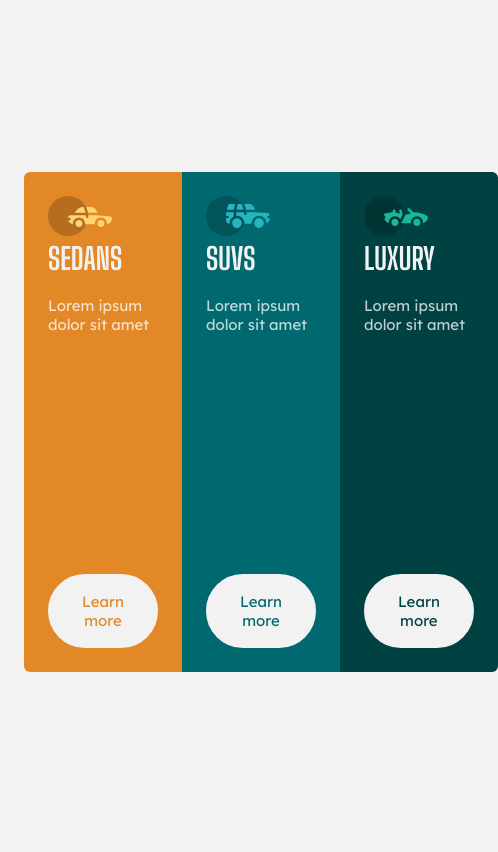
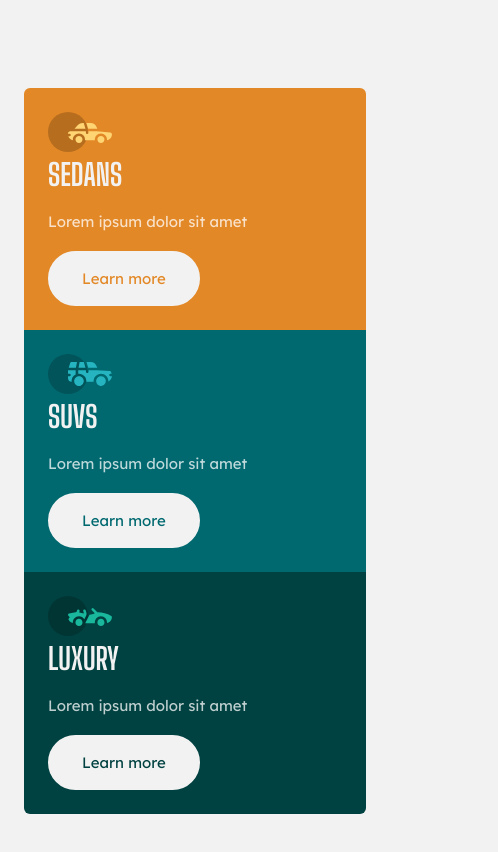
Before and after one commit to lethiandev/fm-three-column-cards, a Vue app: page / in a window 390 px wide. Shown: the top 852 px of the page, 498 px wide, since content can reach past the window. Built offline with nearby package versions, Linux system fonts and the light colour scheme.

Commit message:
Add responsive layout

```diff
--- a/src/scss/cards.module.scss
+++ b/src/scss/cards.module.scss
@@ -1,4 +1,5 @@
 @use 'variables' as vars;
+@use 'breakpoints' as bp;
 
 .card {
   padding: 24px;
@@ -21,12 +22,30 @@
     border-top-right-radius: 6px;
     border-bottom-right-radius: 6px;
   }
+
+  @include bp.mobile {
+    &:first-child {
+      border-top-left-radius: 6px;
+      border-top-right-radius: 6px;
+      border-bottom-left-radius: 0;
+    }
+
+    &:last-child {
+      border-top-right-radius: 0;
+      border-bottom-left-radius: 6px;
+      border-bottom-right-radius: 6px;
+    }
+  }
 }
 
 .card-transport {
   display: grid;
   grid-template: auto 1fr auto / 1fr;
   min-height: 500px;
+
+  @include bp.mobile {
+    min-height: unset;
+  }
 }
 
 .card h1 {
--- a/src/scss/layout.module.scss
+++ b/src/scss/layout.module.scss
@@ -1,7 +1,12 @@
+@use 'breakpoints' as bp;
+
 .columns {
   display: grid;
   grid-template: 1fr / 1fr 1fr 1fr;
-  grid-auto-flow: column;
+
+  @include bp.mobile {
+    grid-template: auto / auto;
+  }
 }
 
 .main {
```
